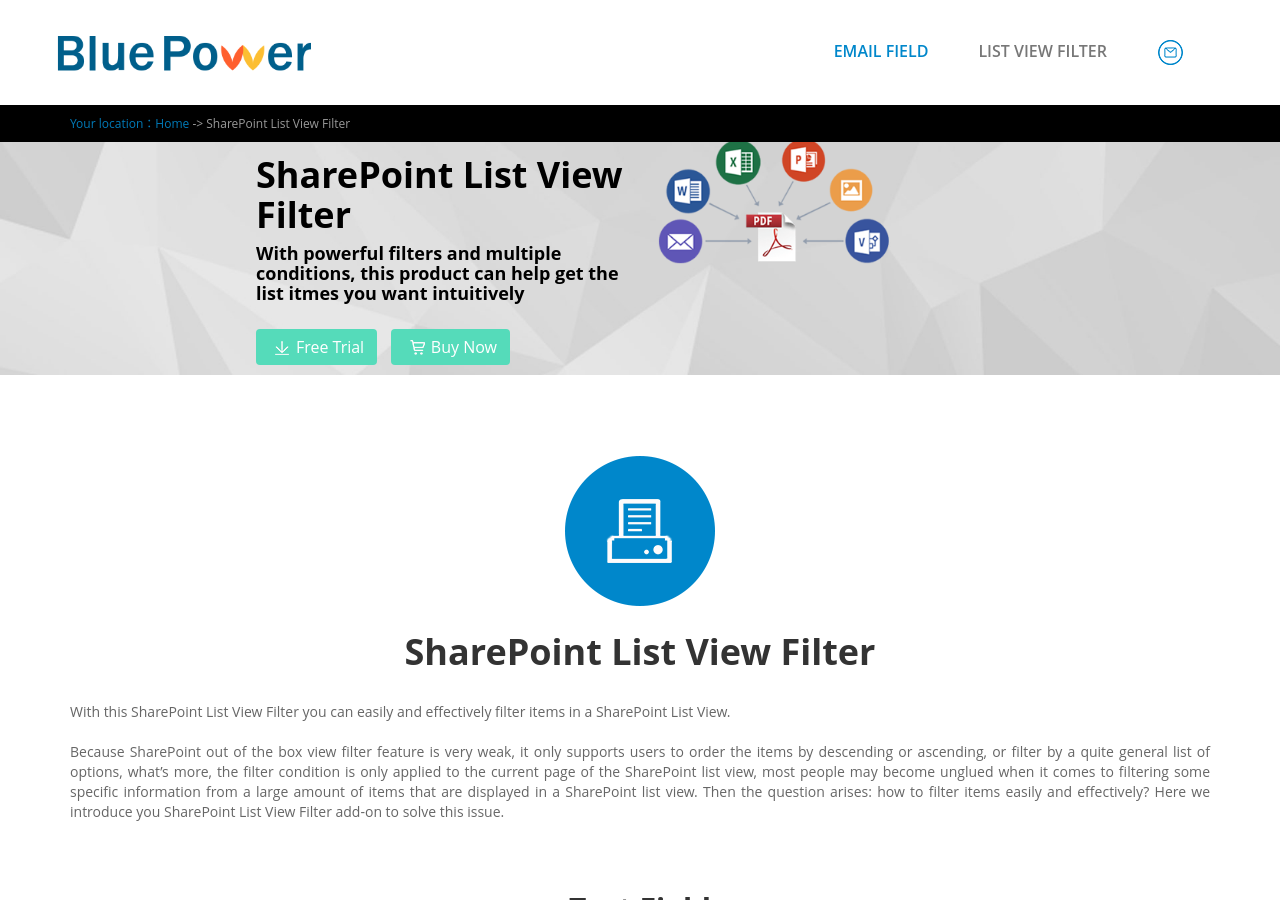
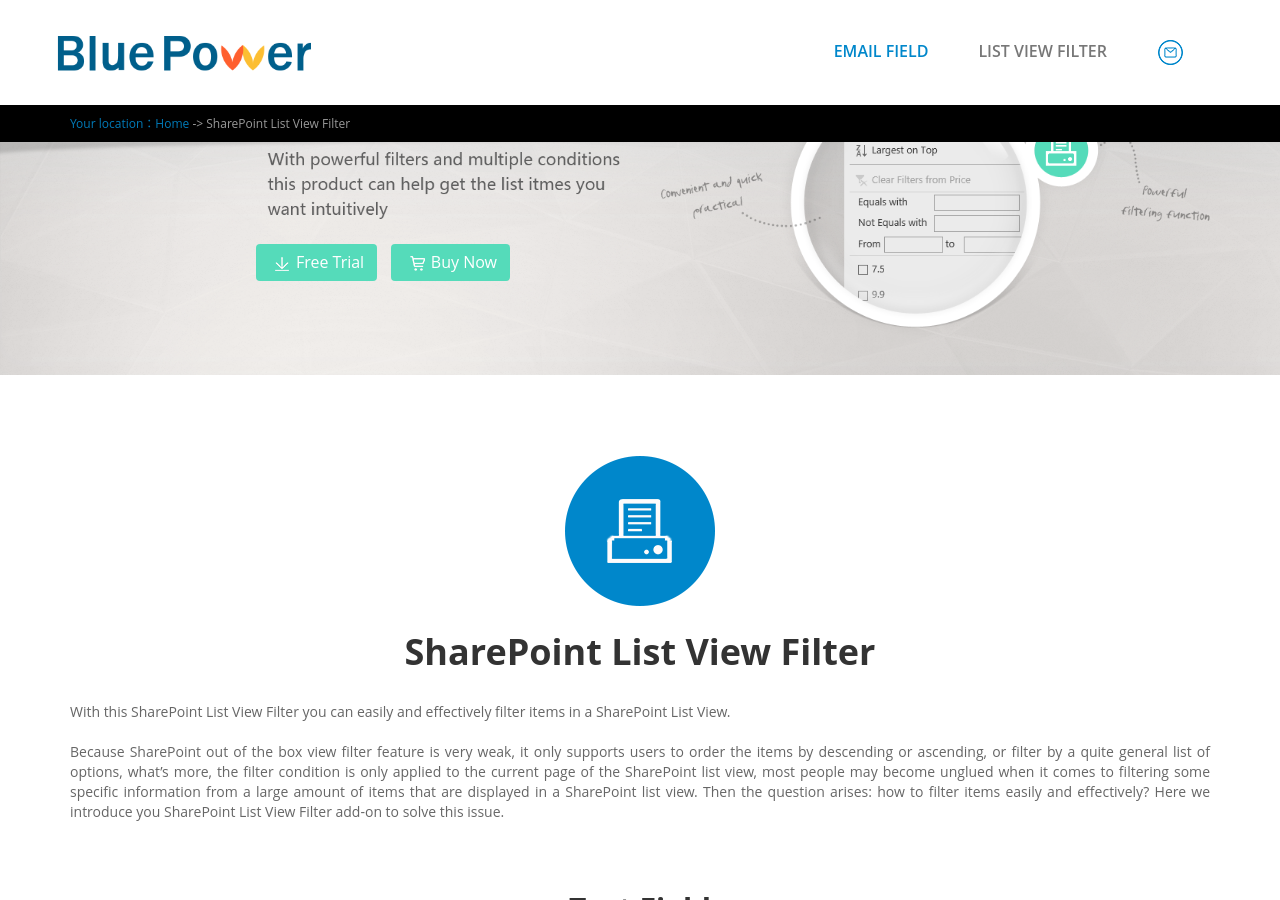
Before and after one commit to raymondlee915/raymondlee915.github.io, a Jekyll site: the page built from sharepoint-list-view-filter.html, in a window 1280 px wide and 900 px high. Built offline with Jekyll 4.4.1, drawn with Linux system fonts in a browser that asks for light colours; nearby versions of some CDN libraries.

Commit message:
keep working on integration

```diff
--- a/index.html
+++ b/index.html
@@ -44,7 +44,7 @@
                 </div>
             </div>
             <div class="item">
-                <img src="assets/images/lsitfilter/bannerbackground.jpg" />
+                <img src="assets/images/listfilter/bannerbackground.png" />
                 <div class="carousel-caption">
 
                     <div class="row">
--- a/sharepoint-list-view-filter.html
+++ b/sharepoint-list-view-filter.html
@@ -17,18 +17,15 @@
           <!-- Wrapper for slides -->
           <div class="carousel-inner" role="listbox">
               <div class="item active">
-                  <img src="assets/images/banner01.jpg" />
+                <!-- <img src="assets/images/listfilter/bannerbackground.png" />
                 <div class="carousel-caption">
 
                     <div class="row">
                         <div class="col-lg-6 col-md-6 col-xs-12 col-sm-12">
                             <div class="banner01_left">
                                 <div class="img_tips">
-                                    <!--   <img src="assets/images/banner_tips.png" class="img-responsive" /> -->
-                                    <p>
-                                            <h1 style="color:black; font-weight:bold;">SharePoint List View Filter</h1>
-                                            <h4 style="color:black; font-weight:bold;">With powerful filters and multiple conditions, this product can help get the list itmes you want intuitively </h4>
-                                    </p>
+                                    <img src="assets/images/listfilter/text.png" class="img-responsive" />
+
                                 </div>
                                 <p>
                                     <button class="btn btn_free ">
@@ -40,7 +37,31 @@
                         </div>
                         <div class="col-lg-4 col-md-4  xs_none">
                             <div class="banner01_right">
-                                  <img src="assets/images/banner_01pic02.png" class="img-responsive" />
+                                <img src="assets/images/listfilter/logo.png" class="img-responsive" />
+                            </div>
+                        </div>
+                    </div>
+                </div> -->
+                <img src="assets/images/listfilter/bannerbackground.png" />
+                <div class="carousel-caption">
+
+                    <div class="row">
+                        <div class="col-lg-6 col-md-6 col-xs-12 col-sm-12">
+                            <div class="banner01_left">
+                                <div class="img_tips">
+                                  <img src="assets/images/listfilter/text.png" class="img-responsive" />
+                                </div>
+                                <p>
+                                    <button class="btn btn_free ">
+                                        <img src="assets/images/icon_b01.png" />Free Trial</button>
+                                    <button class="btn btn_buy ">
+                                        <img src="assets/images/icon_b02.png" />Buy Now</button>
+                                </p>
+                            </div>
+                        </div>
+                        <div class="col-lg-4 col-md-4  xs_none">
+                            <div class="banner01_right" style="top: -40px;position:relative">
+                                <img src="assets/images/listfilter/logo.png" style="width:557px;height:267px;max-width: inherit;" class="img-responsive" />
                             </div>
                         </div>
                     </div>
```
Also changed, not shown: assets/images/listfilter/text.png. Lines whose indentation alone changed are shown as unchanged.
